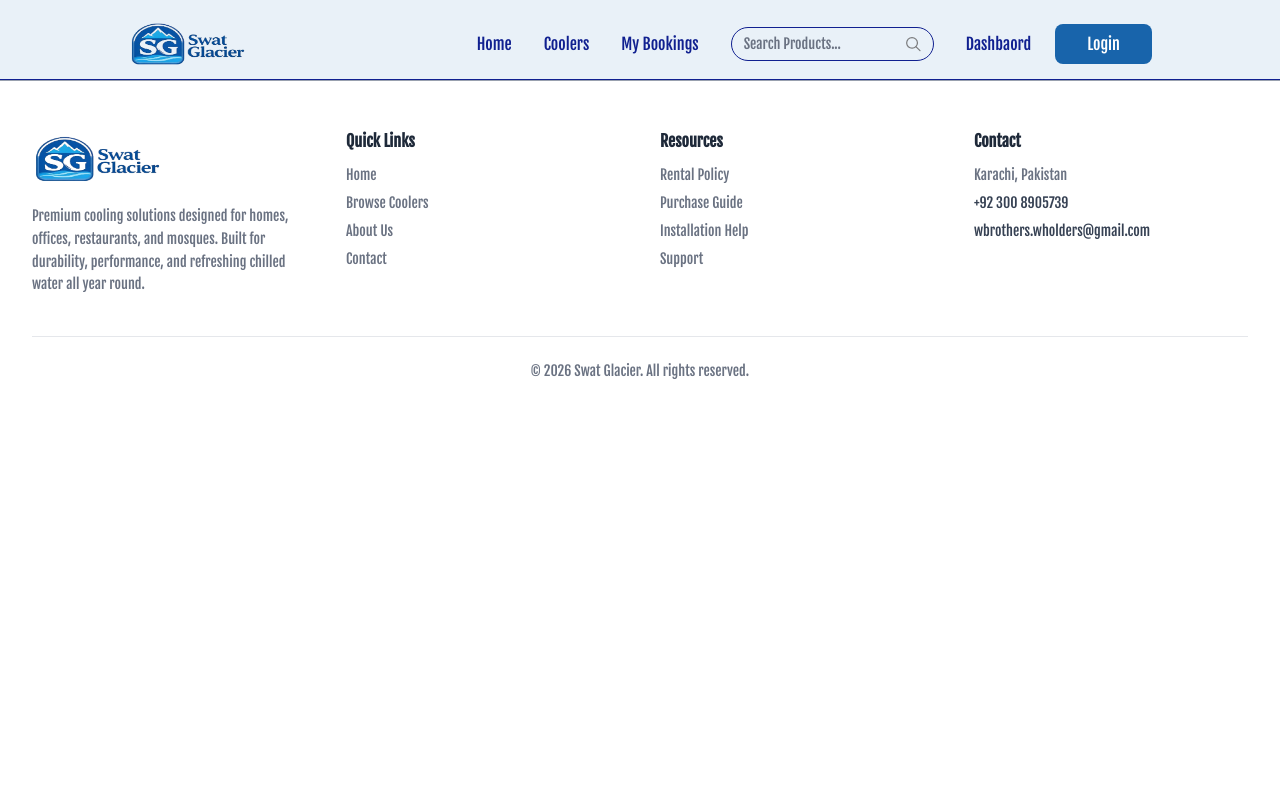
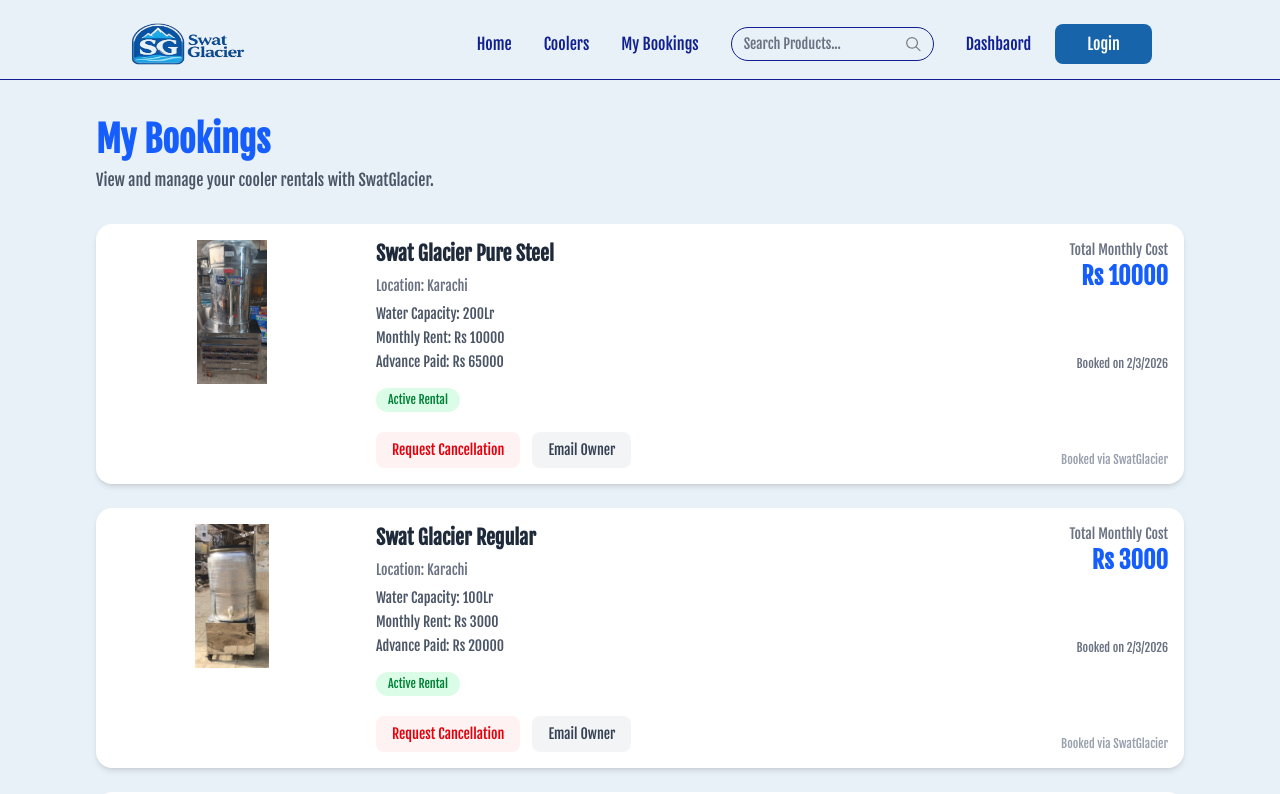
Before and after one commit to walidkhan112233/swatglacier.com, a React (Vite) app: page /my-bookings in a window 1280 px wide. Shown: the top 794 px of the page. Built offline with nearby package versions, Linux system fonts and the light colour scheme.

Commit message:
mybookings page but bookedon still remians un updated

```diff
--- a/src/App.jsx
+++ b/src/App.jsx
@@ -4,9 +4,9 @@
 import { Routes,Route, useLocation } from 'react-router-dom';
 import Home from './pages/Home';
 import CoolerDetails from './pages/coolerDetails';
-import myBookings from './pages/myBookings';
 import Coolers from './pages/Coolers';
 import Footer from './components/Footer';
+import MyBookings from './pages/myBookings';
 const App = () => {
 
   const [showLogin, setShowLogin] = useState(false);
@@ -19,7 +19,7 @@
     <Routes>
       <Route path="/" element={<Home />} />
       <Route path="/cooler-details/:id" element={<CoolerDetails />} />
-      <Route path="/my-bookings" element={<myBookings />} />
+      <Route path="/my-bookings" element={<MyBookings />} />
       <Route path="/coolers" element={<Coolers />} />
     </Routes>
 
--- a/src/pages/myBookings.jsx
+++ b/src/pages/myBookings.jsx
@@ -1,11 +1,113 @@
-import React from 'react'
+import React from "react";
+import { dummyCoolerData, assets } from "../assets/assets";
 
-const myBookings = () => {
+const MyBookings = () => {
+  // later this will come from backend user bookings
+  const bookings = dummyCoolerData.slice(0, 3); // temp mock bookings
+
   return (
-    <div>
+    <section className="bg-light min-h-screen py-10">
+      <div className="max-w-6xl mx-auto px-4 sm:px-6 lg:px-8">
+        {/* Header */}
+        <div className="mb-8">
+          <h1 className="text-3xl md:text-4xl font-bold text-blue-600">
+            My Bookings
+          </h1>
+          <p className="text-gray-600 mt-2">
+            View and manage your cooler rentals with SwatGlacier.
+          </p>
+        </div>
 
-    </div>
-  )
-}
+        {/* Bookings List */}
+        <div className="space-y-6">
+          {bookings.map((cooler) => (
+            <div
+              key={cooler._id}
+              className="bg-white rounded-2xl shadow-md hover:shadow-lg transition p-4 flex flex-col md:flex-row gap-6"
+            >
+              {/* Image */}
+              <div className="w-full md:w-60 flex-shrink-0">
+                <img
+                  src={cooler.image}
+                  alt={cooler.brand}
+                  className="w-full h-36 object-contain"
+                />
+              </div>
 
-export default myBookings
+              {/* Details */}
+              <div className="flex-1 space-y-2">
+                <h2 className="text-xl font-semibold text-gray-800">
+                  {cooler.brand} {cooler.category}
+                </h2>
+                <p className="text-sm text-gray-500">
+                  Location: {cooler.location}
+                </p>
+
+                <div className="text-sm text-gray-600 space-y-1">
+                  <p>Water Capacity: {cooler.water_capacity}</p>
+                  <p>Monthly Rent: Rs {cooler.rentPerMonth}</p>
+                  <p>Advance Paid: Rs {cooler.rentAdvancePayment}</p>
+                </div>
+
+                <span className="inline-block text-xs bg-green-100 text-green-700 px-3 py-1 rounded-full mt-2">
+                  Active Rental
+                </span>
+
+                {/* Request Cancellation */}
+                <div className="pt-3 flex gap-3 flex-wrap">
+                  <a
+                    href={`https://wa.me/923008905739?text=Hi, I want to request cancellation for my rented cooler (${cooler.brand} ${cooler.category}).`}
+                    target="_blank"
+                    rel="noopener noreferrer"
+                    className="text-sm bg-red-50 text-red-600 px-4 py-2 rounded-lg hover:bg-red-100 transition"
+                  >
+                    Request Cancellation
+                  </a>
+
+                  <a
+                    href={`mailto:wbrothers.wholders@gmail.com?subject=Cancel Cooler Rental&body=Hi, I want to cancel my rental for ${cooler.brand} ${cooler.category}.`}
+                    className="text-sm bg-gray-100 text-gray-700 px-4 py-2 rounded-lg hover:bg-gray-200 transition"
+                  >
+                    Email Owner
+                  </a>
+                </div>
+              </div>
+
+              {/* Price Box */}
+              <div className="md:text-right flex flex-col justify-between">
+                <div>
+                  <p className="text-sm text-gray-500">Total Monthly Cost</p>
+                  <h3 className="text-2xl font-bold text-blue-600">
+                    Rs {cooler.rentPerMonth}
+                  </h3>
+                </div>
+
+                <p className="text-xs text-gray-500">
+                  Booked on {new Date().toLocaleDateString()}
+                </p>
+
+                <p className="text-xs text-gray-400 mt-4">
+                  Booked via SwatGlacier
+                </p>
+              </div>
+            </div>
+          ))}
+        </div>
+
+        {/* Empty State (later when no bookings) */}
+        {bookings.length === 0 && (
+          <div className="text-center py-20">
+            <img
+              src={assets.cooler_icon}
+              alt="no bookings"
+              className="w-16 mx-auto mb-4 opacity-70"
+            />
+            <p className="text-gray-500 text-lg">No bookings yet</p>
+          </div>
+        )}
+      </div>
+    </section>
+  );
+};
+
+export default MyBookings;
```
